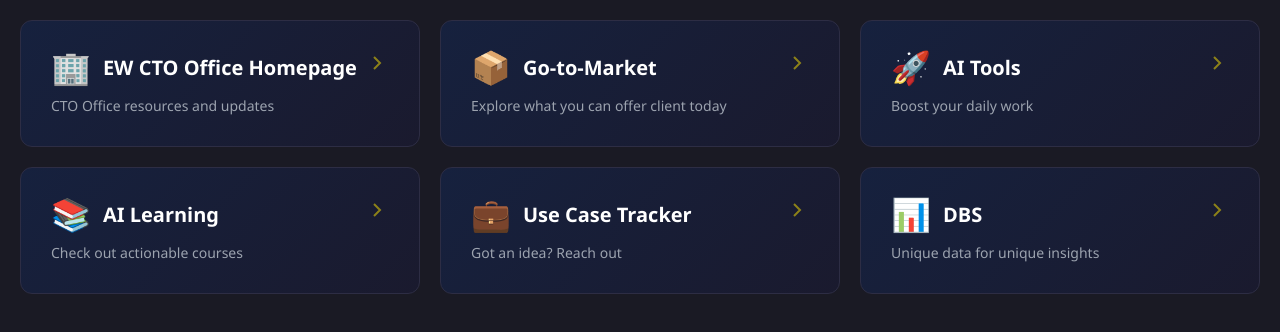
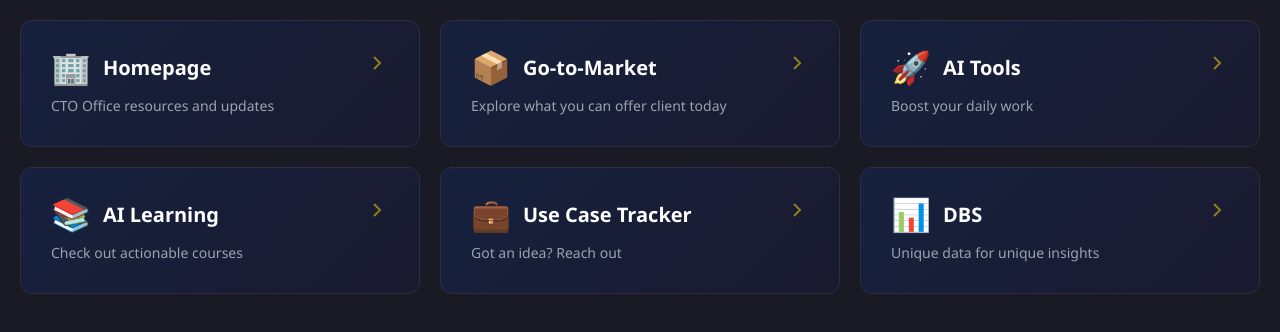
Before and after one commit to cdel1/sat-ai-cards, a plain HTML site: page index.html in a window 1280 px wide. Drawn offline with Linux system fonts and the light colour scheme.

Commit message:
Change card title from 'EW CTO Office Homepage' to 'Homepage'

```diff
--- a/index.html
+++ b/index.html
@@ -134,7 +134,7 @@
                 <div class="card-text-group">
                     <div class="card-title-wrapper">
                         <span class="card-icon">🏢</span>
-                        <span class="card-title">EW CTO Office Homepage</span>
+                        <span class="card-title">Homepage</span>
                     </div>
                     <p class="card-tagline">CTO Office resources and updates</p>
                 </div>
```
